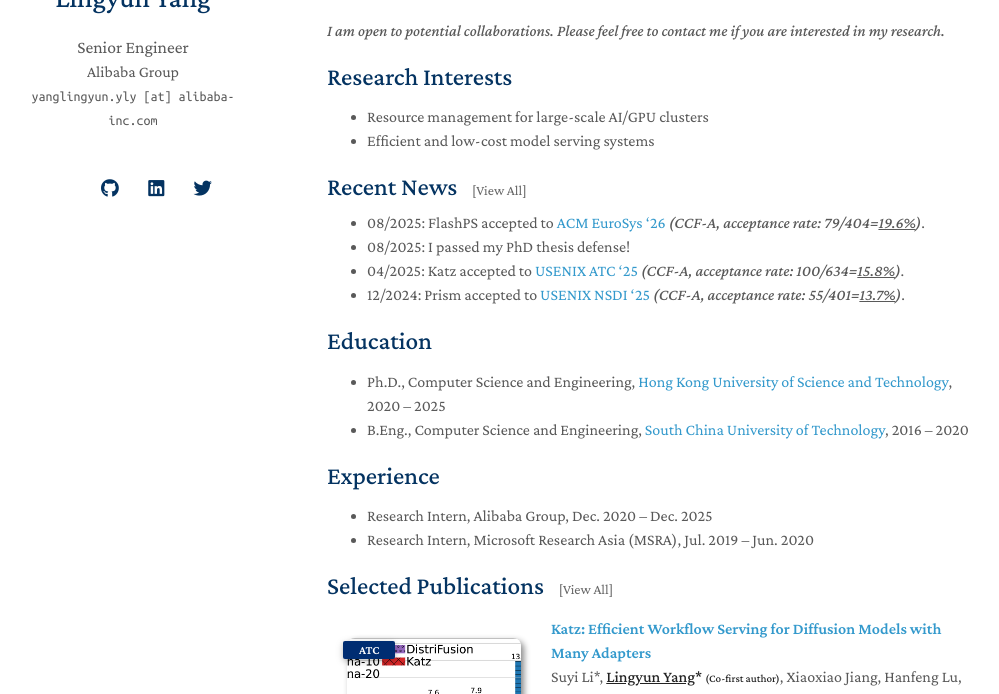
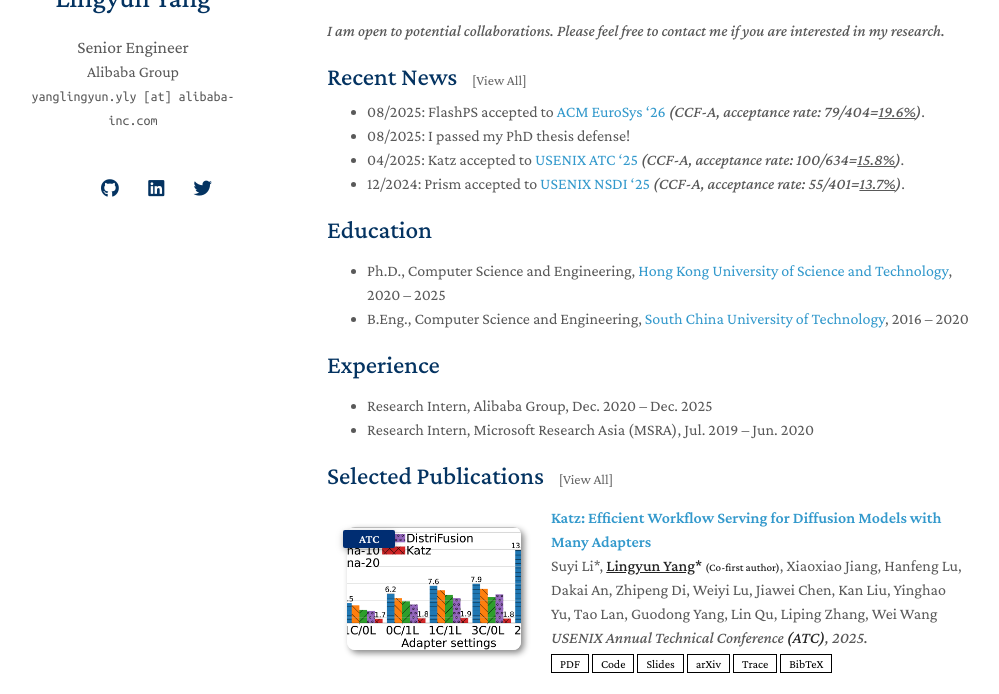
Before and after one commit to mental2008/academic-profile, a Jekyll site: the page built from index.md, in a window 1280 px wide and 900 px high, cut to the strip 206-900 px from the top of the window. Shown: the whole strip, without its empty margins (143-1142 px from the left). Built offline with Jekyll 4.4.1, drawn with Linux system fonts in a browser that asks for light colours; nearby versions of some CDN libraries; a style sheet for code colours, icons or effects is not loaded; our own code applies the rules of GitHub Pages for plain Markdown files.

Commit message:
Remove research interests temporarily

```diff
--- a/index.md
+++ b/index.md
@@ -10,10 +10,10 @@
 <!-- <span style="font-style: italic;">I will join Alibaba Group as a Senior Engineer.</span> -->
 <!-- Please feel free to contact me if you are interested in my research. -->
 
-## Research Interests
+<!-- ## Research Interests
 
 - Resource management for large-scale AI/GPU clusters
-- Efficient and low-cost model serving systems
+- Efficient and low-cost model serving systems -->
 
 {% include_relative _includes/news.md %}
 
```
Also changed, not shown: 1 other file.
